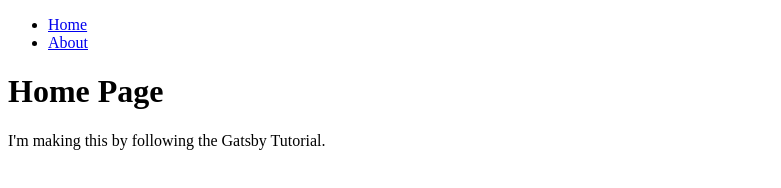
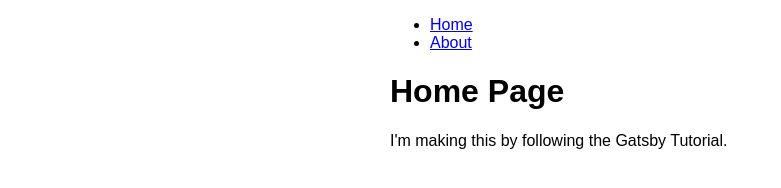
Before and after one commit to andriy-f/gatsby-tutorial, a Gatsby site: page / in a window 1280 px wide. Shown: the whole page, without its empty margins (0-781 px from the left). Built offline with nearby package versions, Linux system fonts and the light colour scheme; Gatsby itself is replaced by a stand-in of ours.

Commit message:
add styles to layout component

```diff
--- a/src/components/layout.js
+++ b/src/components/layout.js
@@ -1,9 +1,10 @@
 import React from 'react'
 import { Link } from 'gatsby'
+import { container as containerCSS } from './layout.module.css'
 
 const Layout = ({ pageTitle, children }) => {
   return (
-    <div className="layout">
+    <div className={containerCSS}>
       <header>
         <nav>
           <ul>
--- /dev/null
+++ b/src/components/layout.module.css
@@ -0,0 +1,5 @@
+.container {
+  margin: auto;
+  max-width: 500px;
+  font-family: sans-serif;
+}
```
